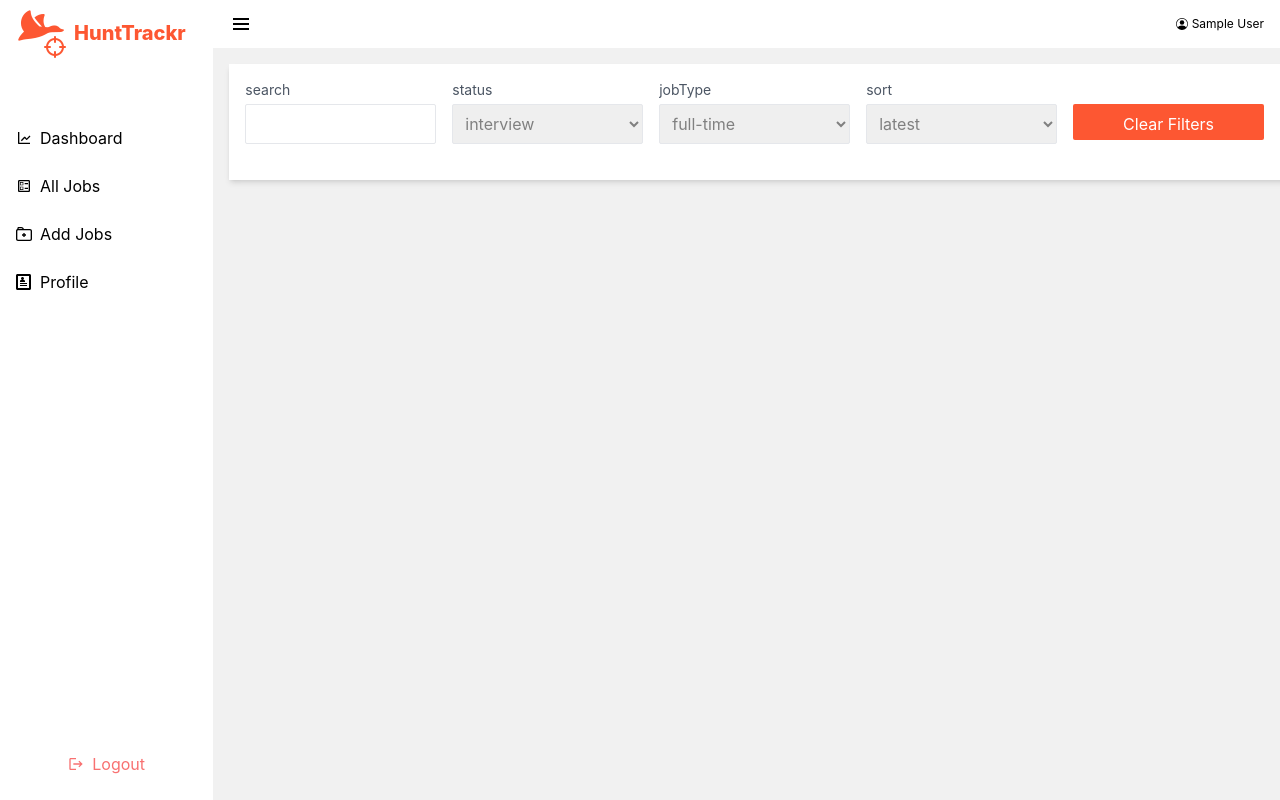
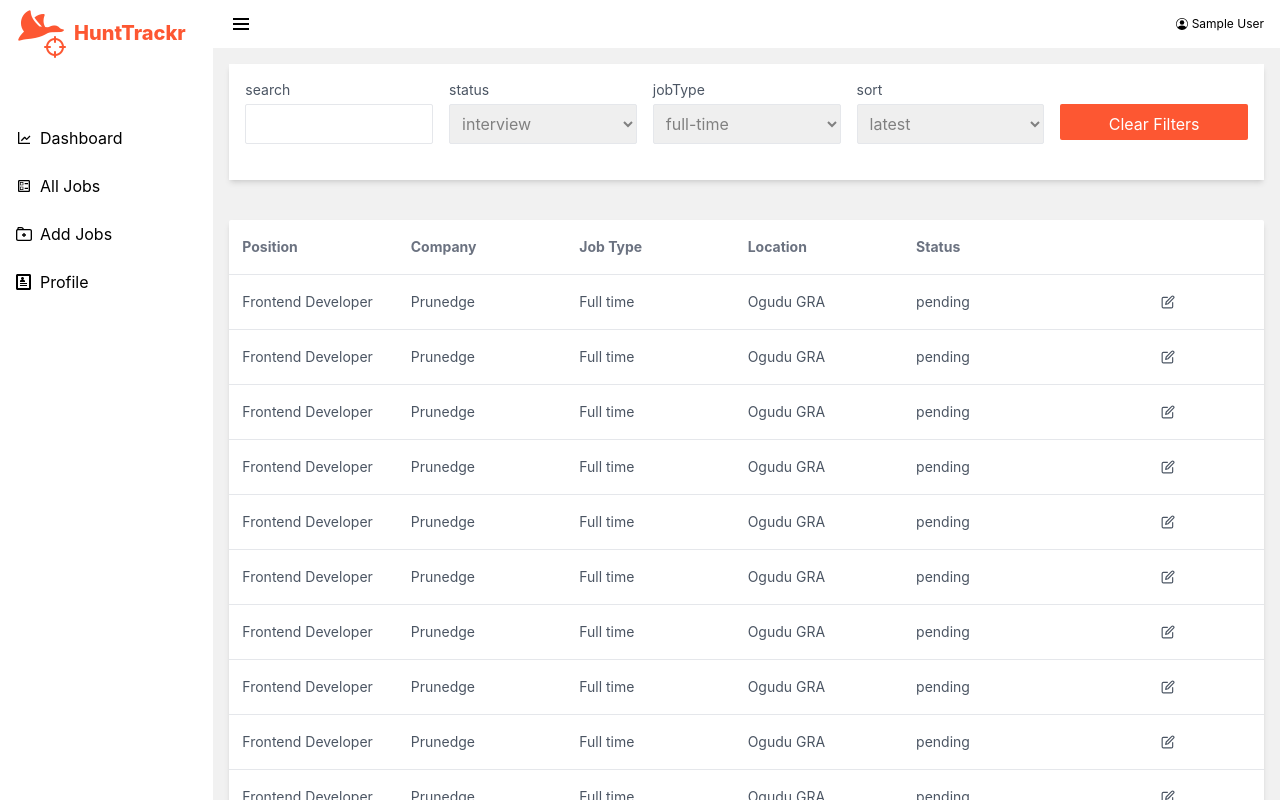
Before and after one commit to S-Abdullahi/hunt-trackr, a React (Create React App) app: page /all-jobs in a window 1280 px wide. Built offline with nearby package versions, Linux system fonts and the light colour scheme; sample sign-in values are in the browser's storage.

Commit message:
table design

```diff
--- /dev/null
+++ b/src/components/Pagination.js
@@ -0,0 +1,9 @@
+import React from 'react'
+
+const Pagination = () => {
+  return (
+    <div>Pagination</div>
+  )
+}
+
+export default Pagination
--- /dev/null
+++ b/src/components/Table/DataTable.js
@@ -0,0 +1,23 @@
+import React from "react";
+import TableHead from "./TableHead";
+import TableRow from "./TableRow";
+
+const DataTable = () => {
+  return (
+    <table className="flex-grow bg-white shadow-md rounded-sm mx-4 my-10">
+      <TableHead />
+      <TableRow/>
+      <TableRow/>
+      <TableRow/>
+      <TableRow/>
+      <TableRow/>
+      <TableRow/>
+      <TableRow/>
+      <TableRow/>
+      <TableRow/>
+      <TableRow/>
+    </table>
+  );
+};
+
+export default DataTable;
--- /dev/null
+++ b/src/components/Table/TableHead.js
@@ -0,0 +1,15 @@
+import React from "react";
+
+const TableHead = () => {
+  return (
+    <th className="grid grid-cols-6 px-3 text-sm text-gray-500 py-4 border-b-[1px] border-gray-200 text-left">
+      <td>Position</td>
+      <td>Company</td>
+      <td>Job Type</td>
+      <td>Location</td>
+      <td>Status</td>
+    </th>
+  );
+};
+
+export default TableHead;
--- /dev/null
+++ b/src/components/Table/TableRow.js
@@ -0,0 +1,19 @@
+import React from "react";
+import { FiEdit } from "react-icons/fi";
+
+const TableRow = () => {
+  return (
+    <tr className="grid grid-cols-6 text-left px-3 py-4 text-sm text-gray-600 border-b-[1px] border-gray-200 cursor-pointer hover:bg-gray-100">
+      <td>Frontend Developer</td>
+      <td>Prunedge</td>
+      <td>Full time</td>
+      <td>Ogudu GRA</td>
+      <td>pending</td>
+      <td className=" flex justify-center items-center">
+        <FiEdit />
+      </td>
+    </tr>
+  );
+};
+
+export default TableRow;
--- a/src/pages/AllJobs.js
+++ b/src/pages/AllJobs.js
@@ -3,6 +3,7 @@ import Loader from "../components/loader";
 import FormRow from "../components/FormRow";
 import FormSelect from "../components/FormSelect";
 import { useSelector } from "react-redux";
+import DataTable from "../components/Table/DataTable";
 
 const AllJobs = () => {
   const { search, status, jobType, sort } = useSelector(
@@ -10,16 +11,18 @@ const AllJobs = () => {
   );
   const { statusOption, jobTypeOption } = useSelector((store) => store.addJobs);
   return (
-    <div className="pt-4">
-      <div className="flex items-center overflow-x-auto  gap-4 bg-white p-4 shadow-md mx-4 w-full">
+    <div className="pt-4 flex flex-col ">
+      <div className="flex items-center overflow-x-auto  gap-4 bg-white p-4 shadow-md mx-4 flex-grow">
         <FormRow name="search"/>
         <FormSelect name="status" selectOptions={statusOption} />
         <FormSelect name="jobType" selectOptions={jobTypeOption} />
         <FormSelect name="sort" selectOptions={sort} />
-        <button className="rounded-sm mr-4 text-white bg-[#fd5732] py-2 w-full h-9 min-w-[100px]">
+        <button className="rounded-sm text-white bg-[#fd5732] py-2 w-full h-9 min-w-[100px]">
           Clear Filters
         </button>
       </div>
+
+      <DataTable/>
     </div>
   );
 };
--- a/src/pages/SharedLayout.js
+++ b/src/pages/SharedLayout.js
@@ -96,7 +96,7 @@ const SharedLayout = () => {
           ></div>
         )}
 
-        <div className="bg-[#f1f1f1] h-full">
+        <div className="bg-[#f1f1f1] h-full overflow-y-auto">
           <Outlet />
         </div>
       </div>
```
